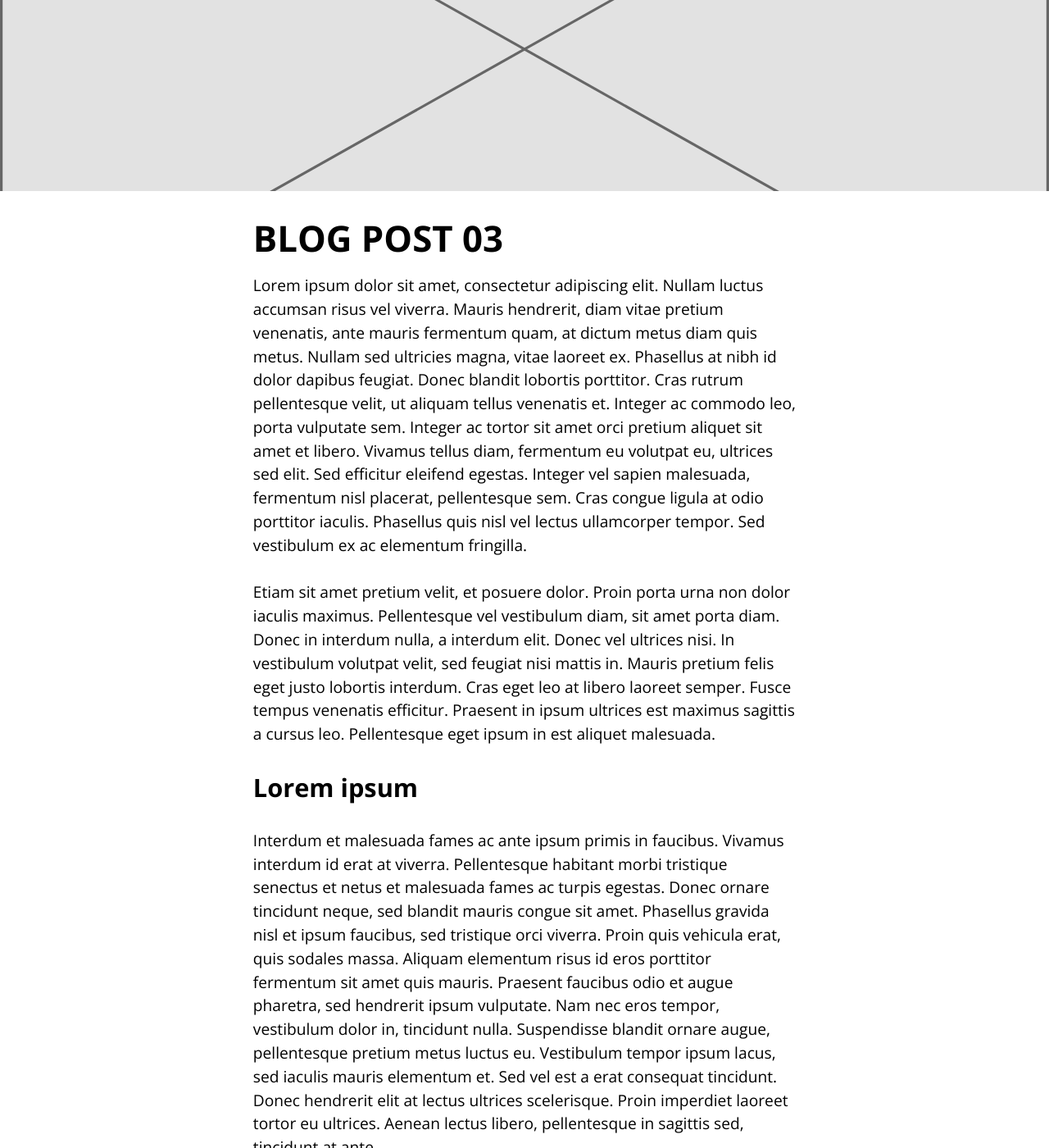
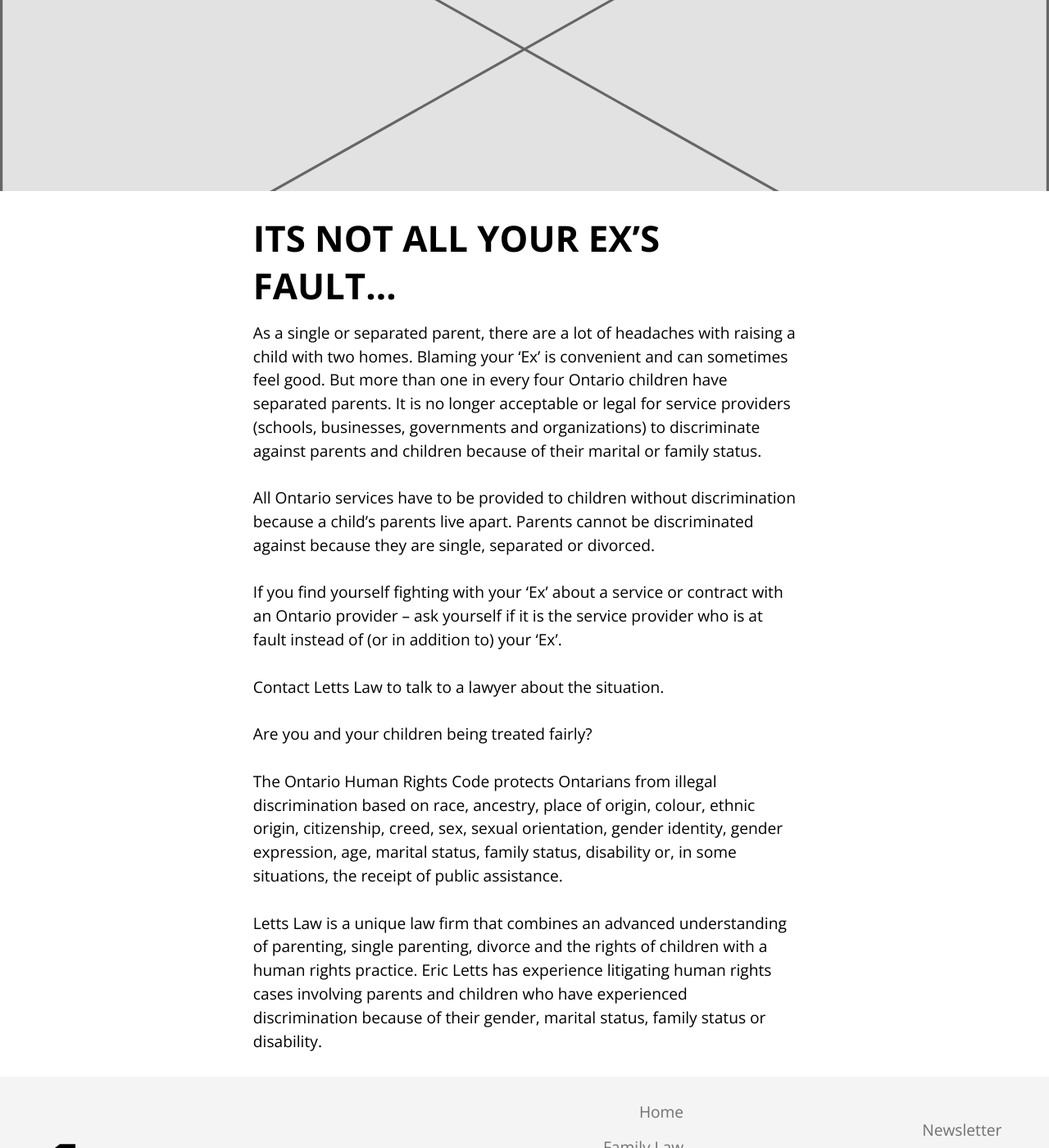
Before and after one commit to Ten-3/letts-law, a Jekyll site: the page built from _posts/2018-10-28-blog-post-03.md, in a window 1280 px wide and 1400 px high, scrolled down 428 px. Shown: the whole window at 82% size. Built offline with Jekyll 4.4.1, drawn with Linux system fonts in a browser that asks for light colours; some of the changed text lies outside the part shown.

Commit message:
Update Blog posts “2018-10-28-blog-post-03”

```diff
--- a/_posts/2018-10-28-blog-post-03.md
+++ b/_posts/2018-10-28-blog-post-03.md
@@ -1,22 +1,35 @@
 ---
 layout: blog-post
-title: "BLOG POST 03"
-desc: "This is about blog post 03."
-thumb: "/images/uploads/placeholder-1by1.svg"
+thumb: /images/uploads/placeholder-1by1.svg
+title: ITS NOT ALL YOUR EX’S FAULT…
+desc: >-
+  As a single or separated parent, there are a lot of headaches with raising a
+  child with two homes. Blaming your ‘Ex’  is convenient and can sometimes feel
+  good.
+banner: /images/uploads/placeholder-16by9.svg
+---
+As a single or separated parent, there are a lot of headaches with raising a child with two homes. Blaming your ‘Ex’  is convenient and can sometimes feel good. But more than one in every four Ontario children have separated parents. It is no longer acceptable or legal for service providers (schools, businesses, governments and organizations) to discriminate against parents and children because of their marital or family status.
 
-banner: "/images/uploads/placeholder-16by9.svg"
----
 
-Lorem ipsum dolor sit amet, consectetur adipiscing elit. Nullam luctus accumsan risus vel viverra. Mauris hendrerit, diam vitae pretium venenatis, ante mauris fermentum quam, at dictum metus diam quis metus. Nullam sed ultricies magna, vitae laoreet ex. Phasellus at nibh id dolor dapibus feugiat. Donec blandit lobortis porttitor. Cras rutrum pellentesque velit, ut aliquam tellus venenatis et. Integer ac commodo leo, porta vulputate sem. Integer ac tortor sit amet orci pretium aliquet sit amet et libero. Vivamus tellus diam, fermentum eu volutpat eu, ultrices sed elit. Sed efficitur eleifend egestas. Integer vel sapien malesuada, fermentum nisl placerat, pellentesque sem. Cras congue ligula at odio porttitor iaculis. Phasellus quis nisl vel lectus ullamcorper tempor. Sed vestibulum ex ac elementum fringilla.
 
-Etiam sit amet pretium velit, et posuere dolor. Proin porta urna non dolor iaculis maximus. Pellentesque vel vestibulum diam, sit amet porta diam. Donec in interdum nulla, a interdum elit. Donec vel ultrices nisi. In vestibulum volutpat velit, sed feugiat nisi mattis in. Mauris pretium felis eget justo lobortis interdum. Cras eget leo at libero laoreet semper. Fusce tempus venenatis efficitur. Praesent in ipsum ultrices est maximus sagittis a cursus leo. Pellentesque eget ipsum in est aliquet malesuada.
+All Ontario services have to be provided to children without discrimination because a child’s parents live apart. Parents cannot be discriminated against because they are single, separated or divorced.
 
-## Lorem ipsum
 
-Interdum et malesuada fames ac ante ipsum primis in faucibus. Vivamus interdum id erat at viverra. Pellentesque habitant morbi tristique senectus et netus et malesuada fames ac turpis egestas. Donec ornare tincidunt neque, sed blandit mauris congue sit amet. Phasellus gravida nisl et ipsum faucibus, sed tristique orci viverra. Proin quis vehicula erat, quis sodales massa. Aliquam elementum risus id eros porttitor fermentum sit amet quis mauris. Praesent faucibus odio et augue pharetra, sed hendrerit ipsum vulputate. Nam nec eros tempor, vestibulum dolor in, tincidunt nulla. Suspendisse blandit ornare augue, pellentesque pretium metus luctus eu. Vestibulum tempor ipsum lacus, sed iaculis mauris elementum et. Sed vel est a erat consequat tincidunt. Donec hendrerit elit at lectus ultrices scelerisque. Proin imperdiet laoreet tortor eu ultrices. Aenean lectus libero, pellentesque in sagittis sed, tincidunt at ante.
 
-## Dolor sit amet
+If you find yourself fighting with your ‘Ex’ about a service or contract with an Ontario provider – ask yourself if it is the service provider who is at fault instead of (or in addition to) your ‘Ex’.
 
-Nulla cursus augue libero, vitae dignissim sapien commodo in. Mauris urna leo, ullamcorper nec mollis in, interdum at metus. Mauris viverra dignissim euismod. Suspendisse ut cursus sem, a tincidunt dolor. In non vestibulum erat. In ac nisl et turpis eleifend accumsan eu condimentum urna. Mauris vel ante lacinia, laoreet ex id, dignissim mi. Integer blandit nisi nibh, eget posuere libero sagittis a.
 
-Curabitur orci risus, ultrices et dolor non, pharetra fringilla nunc. Vestibulum ante ipsum primis in faucibus orci luctus et ultrices posuere cubilia Curae; Duis lobortis ex id tellus consectetur, non convallis sapien gravida. Morbi hendrerit porta dolor vitae cursus. Maecenas tempor neque ut bibendum aliquam. Nulla luctus a felis nec facilisis. Suspendisse ornare tincidunt enim. In sodales arcu tellus, a cursus neque condimentum sed. Curabitur ut egestas mauris. Cras accumsan magna quis arcu semper aliquet. Duis viverra maximus tortor id iaculis. Quisque eget ex lectus. Vestibulum malesuada nisl mi, ut luctus ex hendrerit a. Quisque volutpat at nibh sed dictum. Vivamus consequat odio nibh, vitae mollis mauris euismod non.
+
+Contact Letts Law to talk to a lawyer about the situation.
+
+
+
+Are you and your children being treated fairly?
+
+
+
+The Ontario Human Rights Code protects Ontarians from illegal discrimination based on race, ancestry, place of origin, colour, ethnic origin, citizenship, creed, sex, sexual orientation, gender identity, gender expression, age, marital status, family status, disability or, in some situations, the receipt of public assistance.
+
+
+
+Letts Law is a unique law firm that combines an advanced understanding of parenting, single parenting, divorce and the rights of children with a human rights practice. Eric Letts has experience litigating human rights cases involving parents and children who have experienced discrimination because of their gender, marital status, family status or disability.
```
